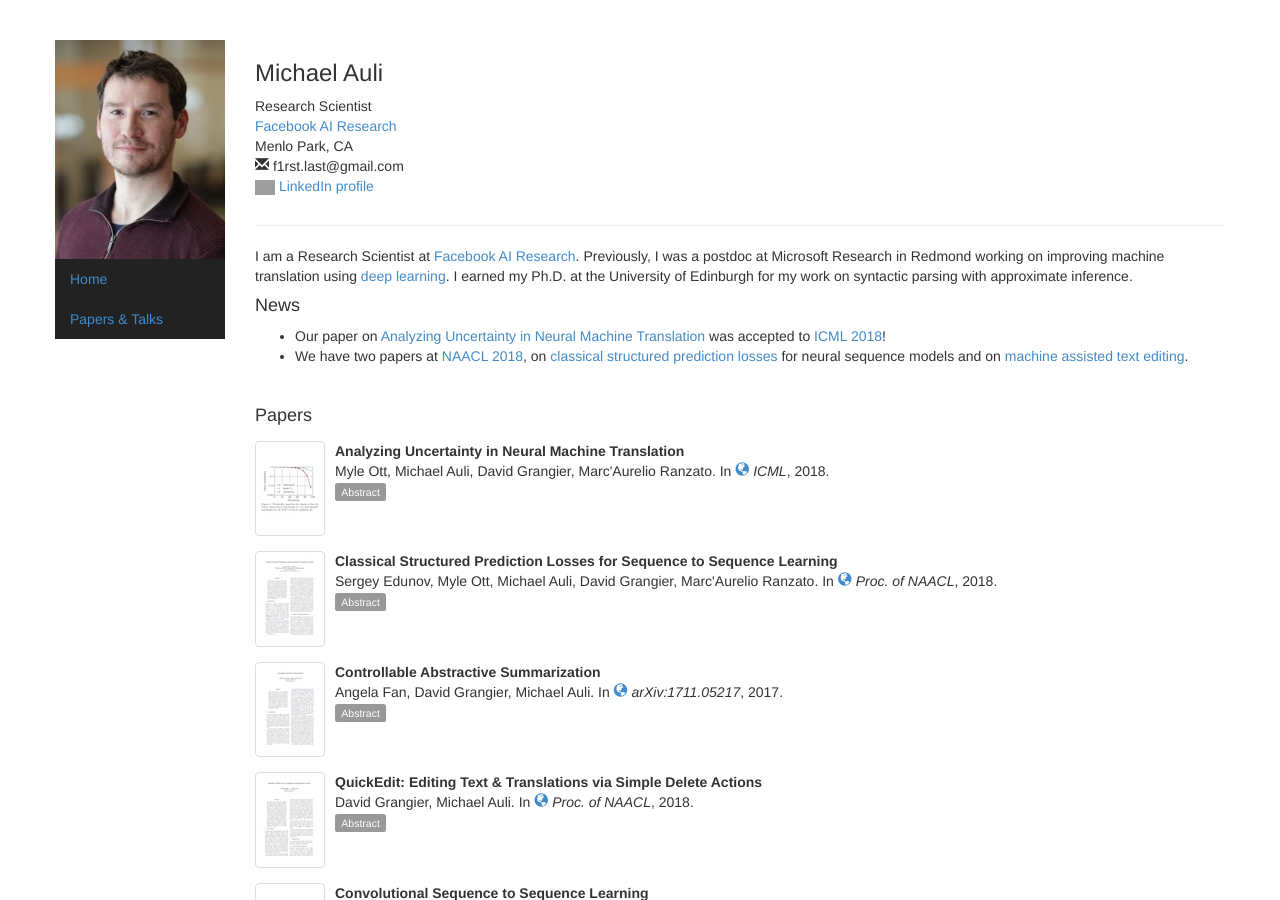
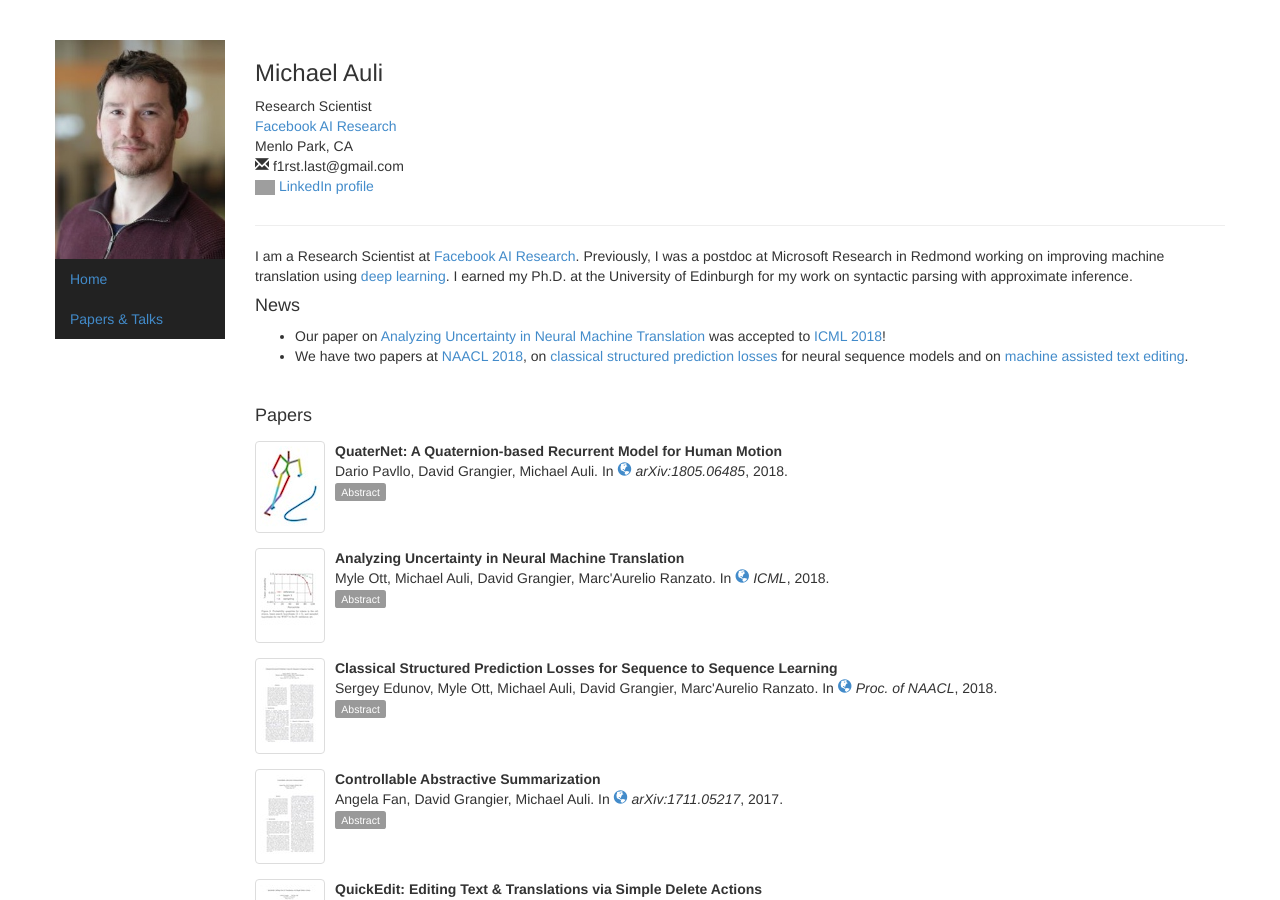
Before and after one commit to michaelauli/michaelauli.github.io, a Jekyll site: the page built from index.html, in a window 1280 px wide and 900 px high. Built offline with Jekyll 4.4.1, drawn with Linux system fonts in a browser that asks for light colours; comment, search, counter and statistics services are not loaded; some of the changed lines change nothing that is shown; grey boxes are pictures that could not be loaded.

Commit message:
added QuaterNet paper

```diff
--- a/_config.yml
+++ b/_config.yml
@@ -17,6 +17,33 @@ talks:
     url: "talks/parsing-tagging-talk.pdf"
     img: "parsing-tagging-talk.jpg"
 papers:
+  -
+    layout: paper
+    paper-type: inproceedings
+    selected: y
+    year: 2018
+    authors: Dario Pavllo, David Grangier, Michael Auli
+    title: 'QuaterNet: A Quaternion-based Recurrent Model for Human Motion'
+    doc-url: https://arxiv.org/pdf/1805.06485.pdf
+    img: quaternet
+    booktitle: arXiv:1805.06485
+    booktitle-url: https://arxiv.org/abs/1805.06485
+    venue: conference
+    abstract: >
+      Deep learning for predicting or generating 3D human pose sequences
+      is an active research area. Previous work regresses either joint
+      rotations or joint positions. The former strategy is prone to error
+      accumulation along the kinematic chain, as well as discontinuities
+      when using Euler angle or exponential map parameterizations.
+      The latter requires re-projection onto skeleton constraints to avoid
+      bone stretching and invalid configurations. This work addresses both
+      limitations. Our recurrent network, QuaterNet, represents rotations
+      with quaternions and our loss function performs forward kinematics
+      on a skeleton to penalize absolute position errors instead of angle
+      errors. On short-term predictions, QuaterNet improves the
+      state-of-the-art quantitatively. For long-term generation, our
+      approach is qualitatively judged as realistic as recent neural
+      strategies from the graphics literature.
   -
     layout: paper
     paper-type: inproceedings
```
Also changed, not shown: img/paper/quaternet.jpg (added).
